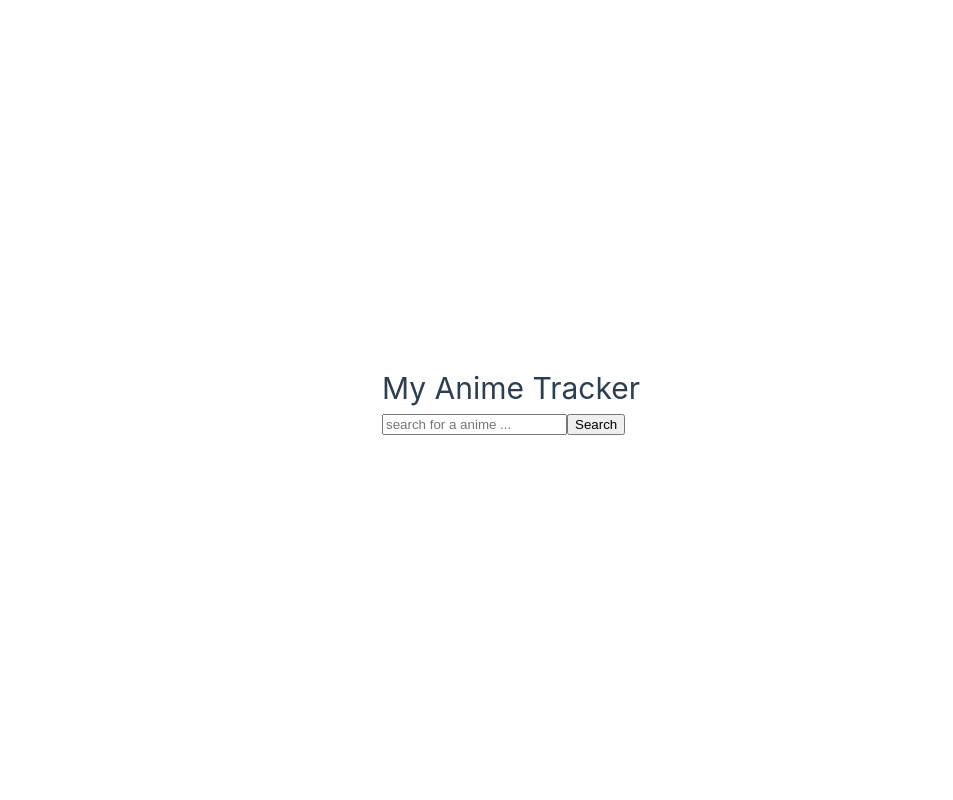
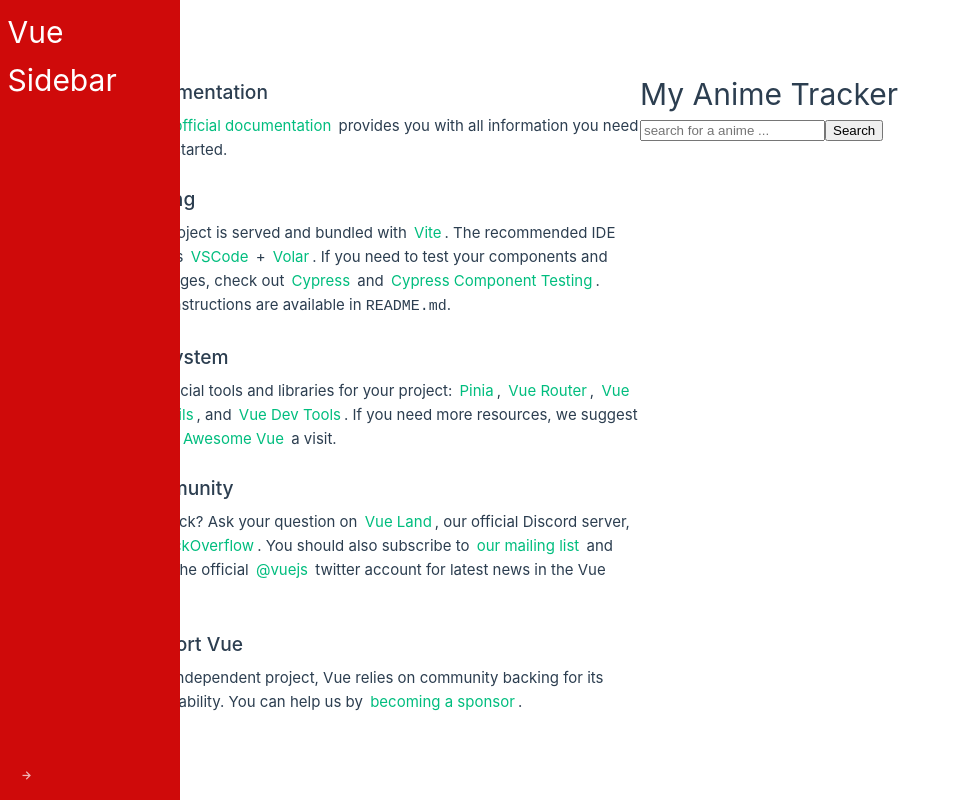
Before and after one commit to ONEmanLAW/Anime-Tracker, a Vue app: page / in a window 1280 px wide. Shown: the whole page, without its empty margins (0-953 px from the left). Built offline with nearby package versions, Linux system fonts and the light colour scheme.

Commit message:
Ajout de la Sidebar.

```diff
--- a/index.html
+++ b/index.html
@@ -5,6 +5,7 @@
     <link rel="icon" href="/favicon.ico">
     <meta name="viewport" content="width=device-width, initial-scale=1.0">
     <title>Anime Tracker</title>
+    <link href='https://unpkg.com/boxicons@2.1.4/css/boxicons.min.css' rel='stylesheet'>
   </head>
   <body>
     <div id="app"></div>
--- a/src/App.vue
+++ b/src/App.vue
@@ -1,4 +1,17 @@
 <script setup>
+
+// Sidebar
+import Sidebar from "./components/sidebar/Sidebar.vue"
+import { sidebarWidth } from './components/sidebar/state'
+
+
+
+
+
+
+
+
+
   // Pour L'API
   import { ref, computed, onMounted } from 'vue'
 
@@ -68,6 +81,10 @@ onMounted(() => {
 </script>
 
 <template>
+  <Sidebar/>
+  <div :style="{ 'marign-left': sidebarWidth }">
+    <router-view />
+  </div>
   <main>
     <h1>My Anime Tracker</h1>
 
--- /dev/null
+++ b/src/components/sidebar/Sidebar.vue
@@ -0,0 +1,70 @@
+<script>
+import { collapsed, toggleSidebar, sidebarWidth} from './state'
+
+
+  export default {
+    props: {},
+    setup() {
+      return { collapsed, toggleSidebar, sidebarWidth }
+    }
+  }
+</script>
+
+<template>
+  <div class="sidebar" :style="{ width: sidebarWidth }">
+    <h1>
+      <span v-if="collapse">
+        <div>V</div>
+        <div>S</div>
+      </span>
+      <span v-else>Vue Sidebar</span>
+    </h1>
+
+    <span class="collapse-icon" @click="toggleSidebar" :class="{ 'rotate-180' : collapse }">
+      <i class='bx bx-right-arrow-alt'></i>
+    </span>
+  </div>
+</template>
+
+<style>
+  :root {
+    --sidebar-bg-color:#cf0a0a;
+    --sidebar-bg-hover:#b80a0a;
+    --sidebar-bg-active:#10e033;
+  }
+</style>
+
+<style scoped>
+  .sidebar {
+    color: white;
+    background-color: var(--sidebar-bg-color);
+
+    float: left;
+    position: fixed;
+    z-index: 1;
+    top: 0;
+    left: 0;
+    bottom: 0;
+    padding: 0.5em;
+
+    transition: 0.3s ease;
+
+    display: flex;
+    flex-direction: column;
+  }
+
+  .collapse-icon {
+    position: absolute;
+    bottom: 0;
+    padding: 0.75em;
+
+    color: rgba(255, 255, 255, 0.7);
+
+    transition: 0.2s linear;
+  }
+
+  .rotate-180 {
+    transform: rotate(180deg);
+    transition: 0.2s linear;
+  }
+</style>
--- /dev/null
+++ b/src/components/sidebar/state.js
@@ -0,0 +1,10 @@
+import { ref, computed } from 'vue'
+
+export const collapsed = ref(false)
+export const toggleSidebar = () => (collapsed.value = !collapsed.value)
+
+export const SIDEBAR_WIDTH = 180
+export const SIDEBAR_WIDTH_COLLAPSED = 38
+export const sidebarWidth = computed (
+  () => `${collapsed.value ? SIDEBAR_WIDTH_COLLAPSED : SIDEBAR_WIDTH}px`
+)
```
Lines whose indentation alone changed are shown as unchanged.
